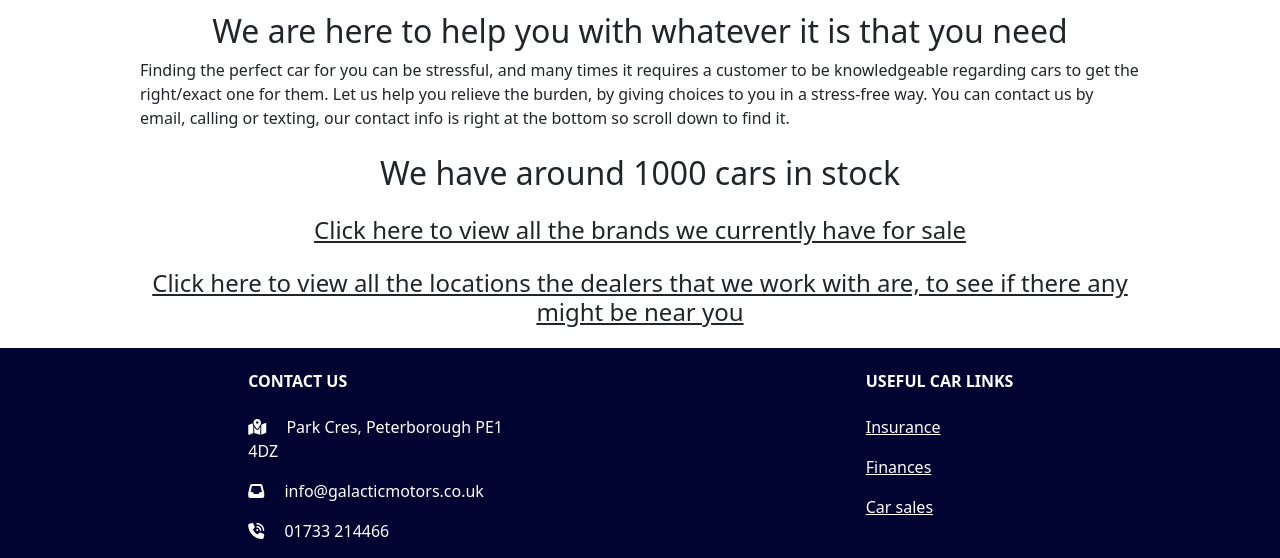
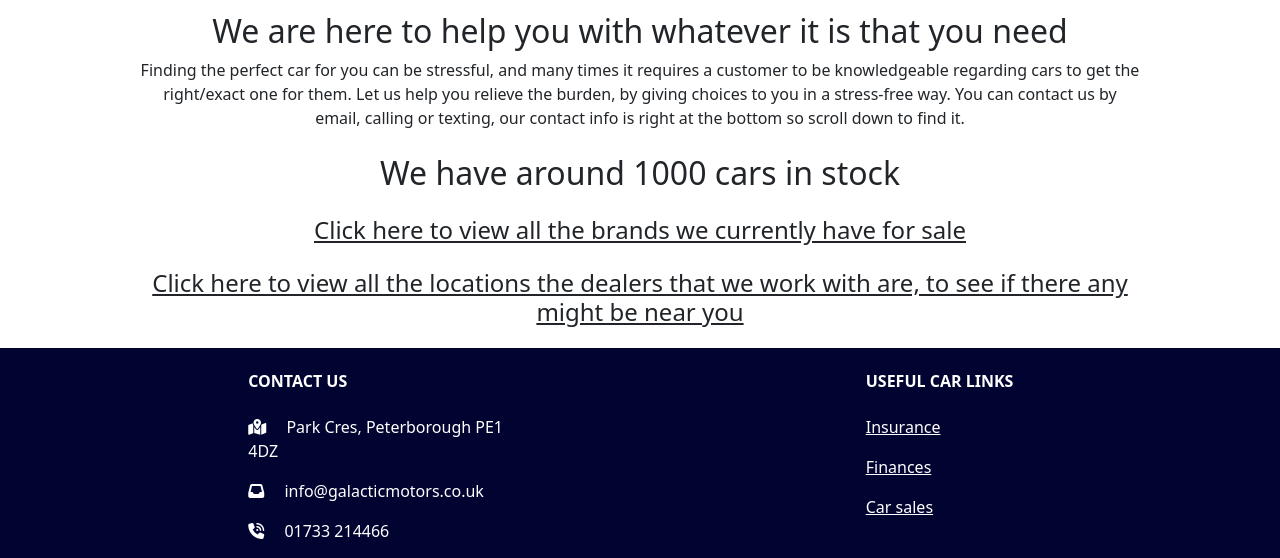
Before and after one commit to Even1ngshade/DBDrivenWeb, a Flask app: page / in a window 1280 px wide. Shown: the part 706-1264 px from the top of the page. Run offline with Flask 3, Linux system fonts and the light colour scheme; some libraries are stand-ins or nearby versions.

Commit message:
centering

```diff
--- a/galacticMotors/templates/index.html
+++ b/galacticMotors/templates/index.html
@@ -56,7 +56,7 @@ Home
 </div>
 <div class="d-block mt-4">
     <h2 style="display: flex; justify-content: center;">We are here to help you with whatever it is that you need</h2>
-    <p>Finding the perfect car for you can be stressful, and many times it requires a customer to be knowledgeable regarding cars to get the right/exact one for them.
+    <p style="text-align: center;">Finding the perfect car for you can be stressful, and many times it requires a customer to be knowledgeable regarding cars to get the right/exact one for them.
         Let us help you relieve the burden, by giving choices to you in a stress-free way.
     You can contact us by email, calling or texting, our contact info is right at the bottom so scroll down to find it.</p>
 </div>
```
